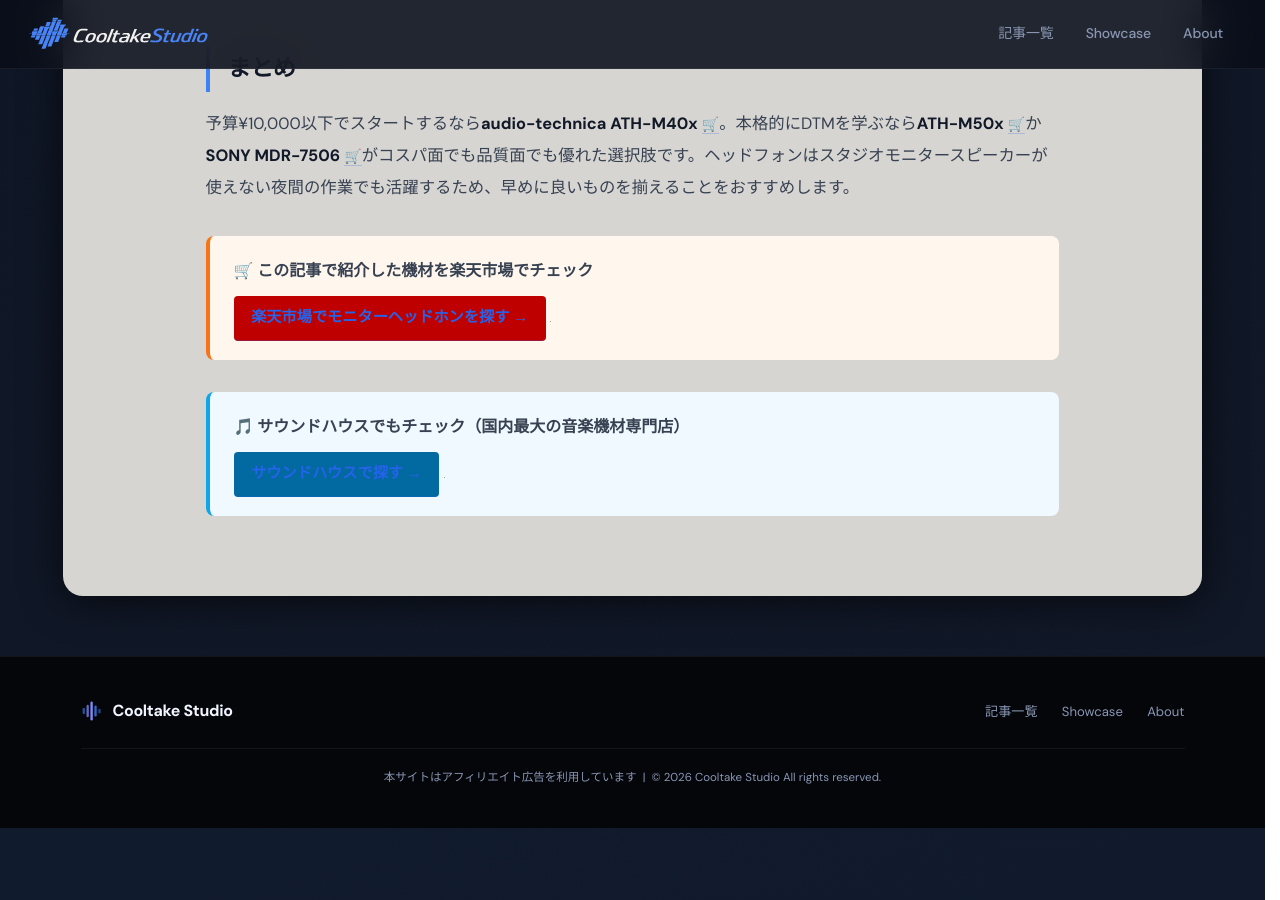
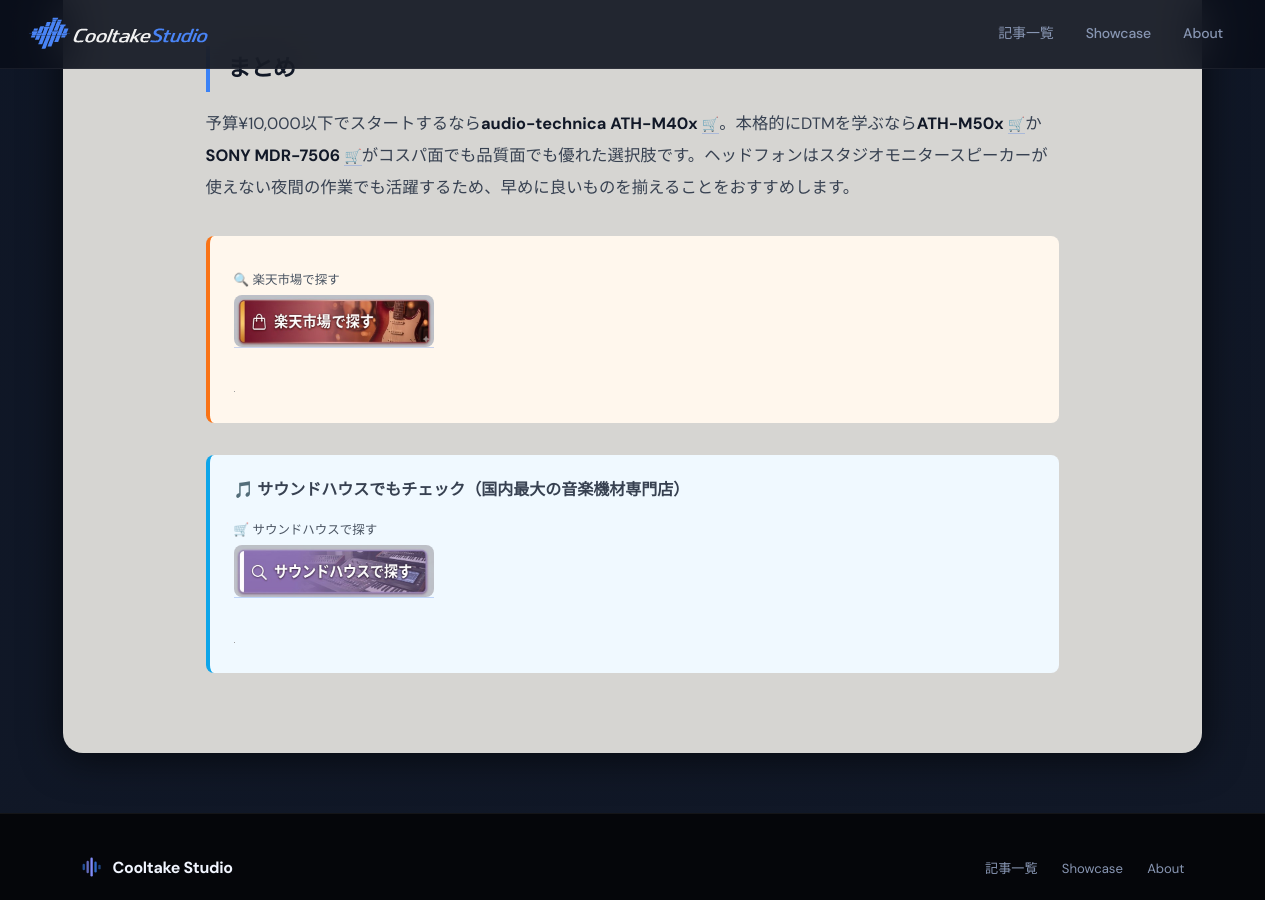
Before and after one commit to cooltake/cooltake-staging, a Jekyll site: the page built from _posts/2026-05-12-headphone-guide.md, in a window 1280 px wide and 900 px high, scrolled down 4665 px. Built offline with Jekyll 4.4.1, drawn with Linux system fonts in a browser that asks for light colours; some web fonts are replaced; grey boxes are pictures that could not be loaded.

Commit message:
style: replace old CTA buttons with image buttons in 2026-05-12-headphone-guide.md

```diff
--- a/_posts/2026-05-12-headphone-guide.md
+++ b/_posts/2026-05-12-headphone-guide.md
@@ -102,13 +102,14 @@
 予算¥10,000以下でスタートするなら**audio-technica ATH-M40x**<a href="https://h.accesstrade.net/sp/cc?rk=01001xqc00os63&url=https%3A%2F%2Fwww.soundhouse.co.jp%2Fproducts%2Fdetail%2Fitem%2F192281%2F" rel="nofollow" referrerpolicy="no-referrer-when-downgrade" style="margin-left:.3em;font-size:.85em;text-decoration:none;" title="サウンドハウスで見る">🛒</a>。本格的にDTMを学ぶなら**ATH-M50x**<a href="https://h.accesstrade.net/sp/cc?rk=01001xqc00os63&url=https%3A%2F%2Fwww.soundhouse.co.jp%2Fproducts%2Fdetail%2Fitem%2F192282%2F" rel="nofollow" referrerpolicy="no-referrer-when-downgrade" style="margin-left:.3em;font-size:.85em;text-decoration:none;" title="サウンドハウスで見る">🛒</a>か**SONY MDR-7506**<a href="https://h.accesstrade.net/sp/cc?rk=01001xqc00os63&url=https%3A%2F%2Fwww.soundhouse.co.jp%2Fproducts%2Fdetail%2Fitem%2F71254%2F" rel="nofollow" referrerpolicy="no-referrer-when-downgrade" style="margin-left:.3em;font-size:.85em;text-decoration:none;" title="サウンドハウスで見る">🛒</a>がコスパ面でも品質面でも優れた選択肢です。ヘッドフォンはスタジオモニタースピーカーが使えない夜間の作業でも活躍するため、早めに良いものを揃えることをおすすめします。
 
 <div style="margin:2rem 0;padding:1.2rem 1.5rem;background:#fff7ed;border-left:4px solid #f97316;border-radius:8px;">
-<p style="margin:0 0 .6rem;font-weight:bold;font-size:1rem;">&#x1F6D2; この記事で紹介した機材を楽天市場でチェック</p>
-<a href="//af.moshimo.com/af/c/click?a_id=5565352&amp;p_id=54&amp;pc_id=54&amp;pl_id=616&amp;url=https%3A%2F%2Fsearch.rakuten.co.jp%2Fsearch%2Fmall%2F%25E3%2583%25A2%25E3%2583%258B%25E3%2582%25BF%25E3%2583%25BC%25E3%2583%2598%25E3%2583%2583%25E3%2583%2589%25E3%2583%259B%25E3%2583%25B3%2F" rel="nofollow" referrerpolicy="no-referrer-when-downgrade" style="display:inline-block;background:#bf0000;color:#fff;padding:.45rem 1.1rem;border-radius:4px;text-decoration:none;font-weight:bold;font-size:.95rem;">楽天市場でモニターヘッドホンを探す →</a>
+<div style="margin:.8rem 0;"><span style="display:block;font-size:.78rem;color:#4b5563;margin-bottom:3px;margin-top:6px;">🔍 楽天市場で探す</span>
+<a href="//af.moshimo.com/af/c/click?a_id=5565352&amp;p_id=54&amp;pc_id=54&amp;pl_id=616&amp;url=https%3A%2F%2Fsearch.rakuten.co.jp%2Fsearch%2Fmall%2F%25E3%2583%25A2%25E3%2583%258B%25E3%2582%25BF%25E3%2583%25BC%25E3%2583%2598%25E3%2583%2583%25E3%2583%2589%25E3%2583%259B%25E3%2583%25B3%2F" rel="nofollow" referrerpolicy="no-referrer-when-downgrade" style="display:inline-block;text-decoration:none;"><img src="/assets/images/btn-rakuten.jpg" alt="楽天市場で探す" width="200" style="height:auto;border-radius:8px;display:block;"></a></div>
 <img src="//i.moshimo.com/af/i/impression?a_id=5565352&amp;p_id=54&amp;pc_id=54&amp;pl_id=616" width="1" height="1" style="border:none;" alt="" loading="lazy">
 </div>
 
 <div style="margin:2rem 0;padding:1.2rem 1.5rem;background:#f0f9ff;border-left:4px solid #0ea5e9;border-radius:8px;">
 <p style="margin:0 0 .6rem;font-weight:bold;font-size:1rem;">&#x1F3B5; サウンドハウスでもチェック（国内最大の音楽機材専門店）</p>
-<a href="https://h.accesstrade.net/sp/cc?rk=01001xqc00os63&url=https%3A%2F%2Fwww.soundhouse.co.jp%2Fsearch%2Findex%2F%3Fsearch_all%3D%25E3%2583%25A2%25E3%2583%258B%25E3%2582%25BF%25E3%2583%25BC%25E3%2583%2598%25E3%2583%2583%25E3%2583%2589%25E3%2583%2595%25E3%2582%25A9%25E3%2583%25B3" rel="nofollow" referrerpolicy="no-referrer-when-downgrade" style="display:inline-block;background:#0369a1;color:#fff;padding:.45rem 1.1rem;border-radius:4px;text-decoration:none;font-weight:bold;font-size:.95rem;">サウンドハウスで探す →</a>
+<div style="margin:.8rem 0;"><span style="display:block;font-size:.78rem;color:#4b5563;margin-bottom:3px;margin-top:6px;">🛒 サウンドハウスで探す</span>
+<a href="https://h.accesstrade.net/sp/cc?rk=01001xqc00os63&url=https%3A%2F%2Fwww.soundhouse.co.jp%2Fsearch%2Findex%2F%3Fsearch_all%3D%25E3%2583%25A2%25E3%2583%258B%25E3%2582%25BF%25E3%2583%25BC%25E3%2583%2598%25E3%2583%2583%25E3%2583%2589%25E3%2583%2595%25E3%2582%25A9%25E3%2583%25B3" rel="nofollow" referrerpolicy="no-referrer-when-downgrade" style="display:inline-block;text-decoration:none;"><img src="/assets/images/btn-soundhouse.jpg" alt="サウンドハウスで探す" width="200" style="height:auto;border-radius:8px;display:block;"></a></div>
 <img src="https://h.accesstrade.net/sp/rr?rk=01001xqc00os63" width="1" height="1" border="0" alt="" loading="lazy">
 </div>
```
